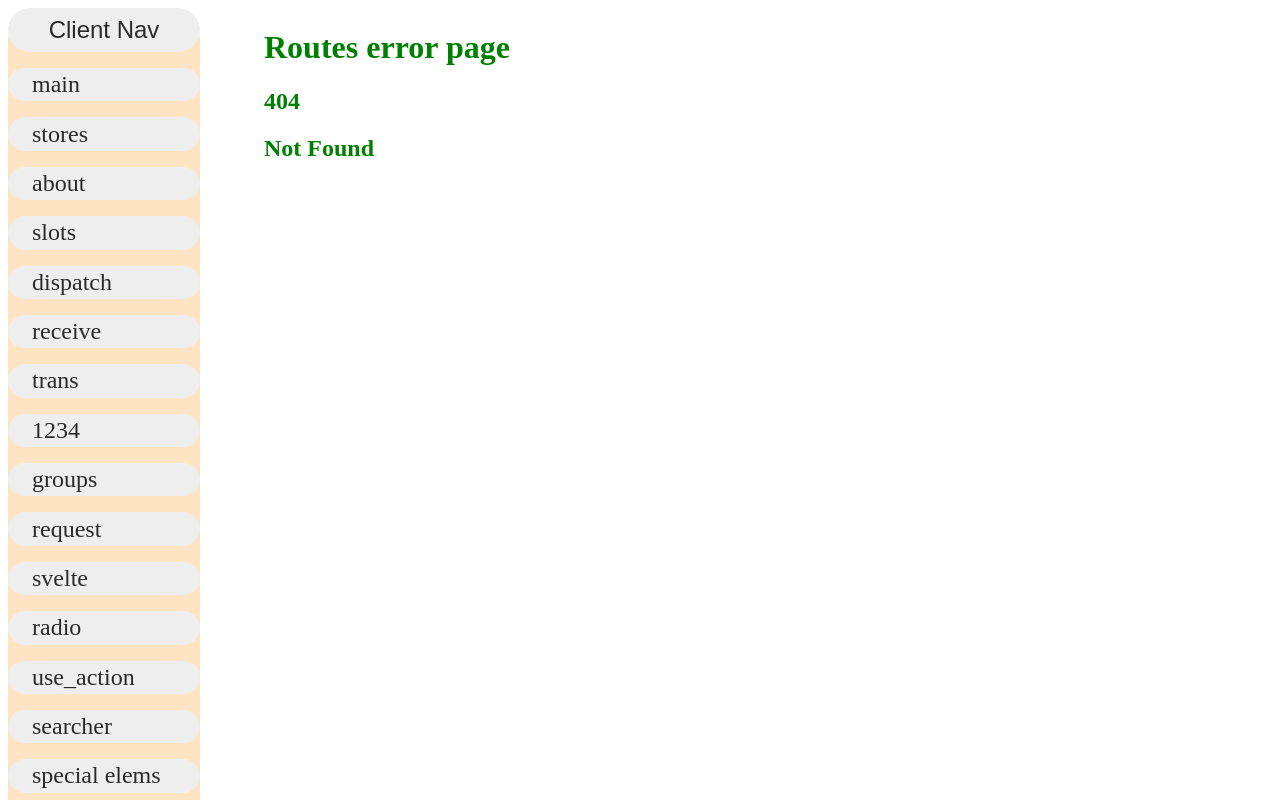
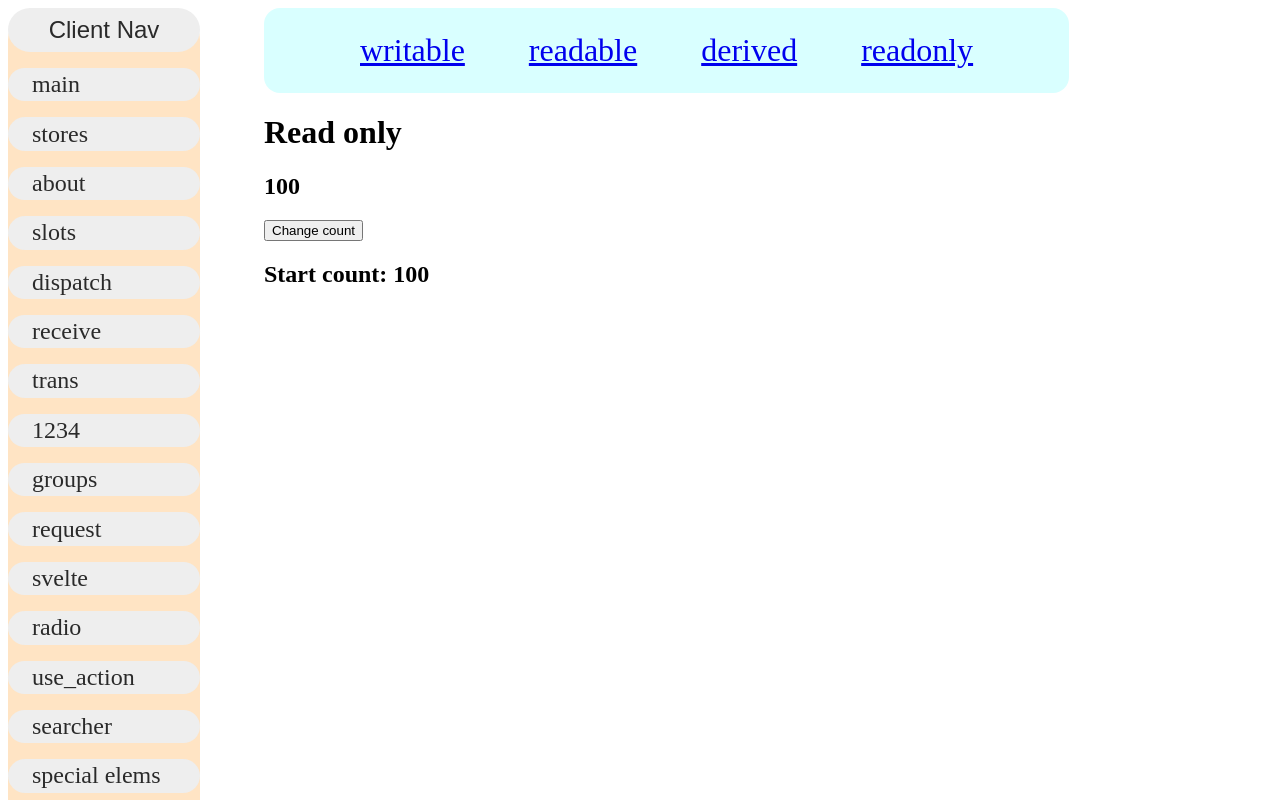
Before and after one commit to Waldemar-00/Svelte-Sveltekit, a SvelteKit app: page /stores/readonly in a window 1280 px wide. Before the commit this address had no page. Shown: the top 800 px of the page. Built offline with nearby package versions, Linux system fonts and the light colour scheme.

Commit message:
Store: readonly; and function get from svelte/store.

```diff
--- a/src/routes/stores/+layout.svelte
+++ b/src/routes/stores/+layout.svelte
@@ -2,6 +2,7 @@
 	<a href="/stores/writable">writable</a>
 	<a href="/stores/readable">readable</a>
 	<a href="/stores/derived">derived</a>
+	<a href="/stores/readonly">readonly</a>
 </nav>
 <slot></slot>
 
--- a/src/routes/stores/readable/+page.svelte
+++ b/src/routes/stores/readable/+page.svelte
@@ -1,7 +1,7 @@
 <script>
 	// @ts-nocheck
 
-	import { readable } from 'svelte/store';
+	import { readable, get } from 'svelte/store';
 	const time = readable(0, (set) => {
 		set(`${new Date().getHours()} : ${new Date().getMinutes()} : ${new Date().getSeconds()}`);
 		const interval = setInterval(() => {
@@ -9,6 +9,7 @@
 		}, 1000);
 		return () => clearInterval(interval);
 	});
+	const startTime = get(time);
 	const clock = readable('tick', (set, update) => {
 		const interval = setInterval(() => {
 			update((sound) => (sound === 'tick' ? 'tock' : 'tick'));
@@ -20,3 +21,4 @@
 <h1>Readable</h1>
 
 <h2>Time: {$time} {$clock}</h2>
+<h2>Start time: {startTime}</h2>
--- /dev/null
+++ b/src/routes/stores/readonly/+page.svelte
@@ -0,0 +1,14 @@
+<script>
+	// @ts-nocheck
+
+	import { readonly, writable, get } from 'svelte/store';
+	const count = writable(100);
+	const forReading = readonly(count);
+	forReading.subscribe(console.log);
+	const startCount = get(count);
+</script>
+
+<h1>Read only</h1>
+<h2>{$forReading}</h2>
+<button on:click={() => count.update(() => $count + 100)}>Change count</button>
+<h2>Start count: {startCount}</h2>
```
Also changed, not shown: src/routes/stores/writable/+page.svelte (+8 -2 lines).
